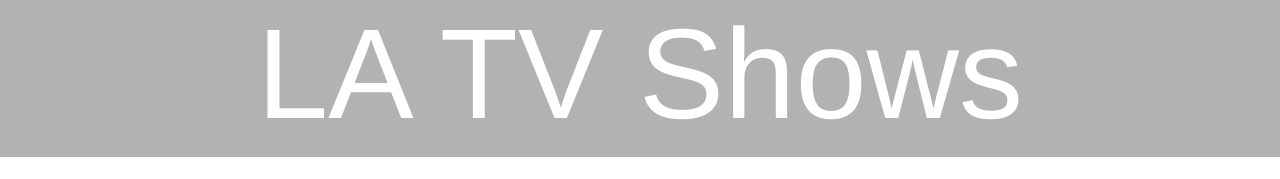
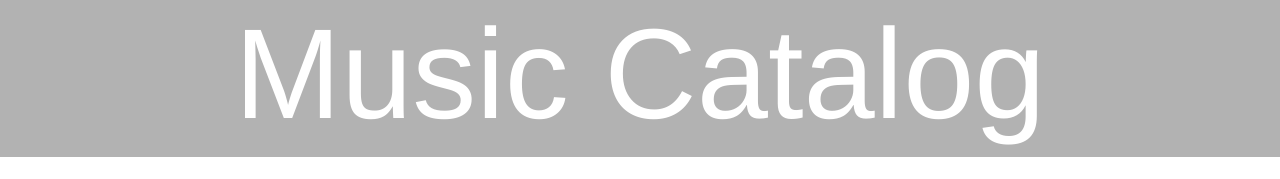
Before and after one commit to XanniaSimpson/SEA-project, a plain HTML site: page index.html in a window 1280 px wide. Shown: the top 179 px of the page. Drawn offline with Linux system fonts and the light colour scheme.

Commit message:
Update index.html

```diff
--- a/index.html
+++ b/index.html
@@ -2,7 +2,7 @@
 <html>
 
 <head>
-    <title>LA TV Shows | Home</title>
+    <title> Music Catalog | Home</title>
     <meta name="description" content="A Catalog of Shows Set in Los Angeles">
     <link rel="stylesheet" href="style.css" />
     <script type="text/javascript" src="scripts.js"></script>
@@ -10,7 +10,7 @@
 
 <body>
     <header class="main-header">
-        <h1 class="title">LA TV Shows</h1>
+        <h1 class="title">Music Catalog</h1>
     </header>
     <div id="card-container">
 
```
